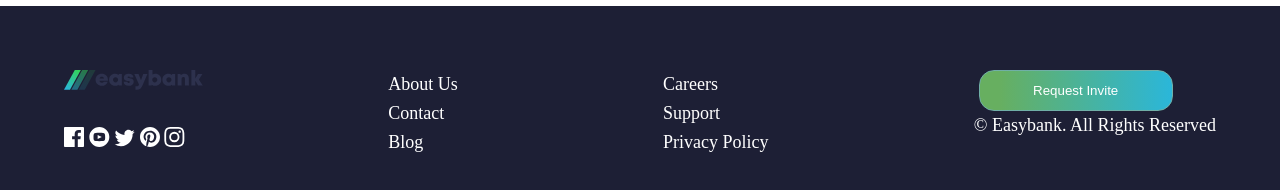
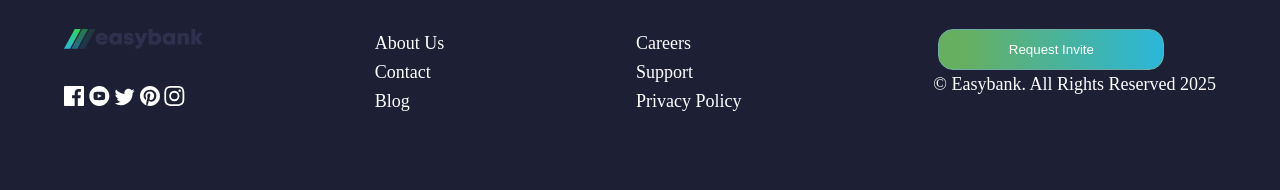
Before and after one commit to Treasure2407/Web2-classA, a plain HTML site: page index.html in a window 1280 px wide. Shown: the part 1885-2075 px from the top of the page. Drawn offline with Linux system fonts and the light colour scheme; a web font is replaced by a local one.

```diff
--- a/index.js
+++ b/index.js
@@ -12,5 +12,5 @@
 const footerText = document.querySelector('footer p');
 if (footerText) {
   const currentYear = new Date().getFullYear();
-  footerText.textContent = © Easybank. All Rights Reserved ${currentYear};
+  footerText.textContent = `© Easybank. All Rights Reserved ${currentYear}`;
 }
--- a/style.css
+++ b/style.css
@@ -15,7 +15,7 @@
     font-size: 18px;
 }
 
-/Header/
+/*Header*/
 .heading{
     background-color: hsl(0, 0%, 100%);
     display: flex;
```
